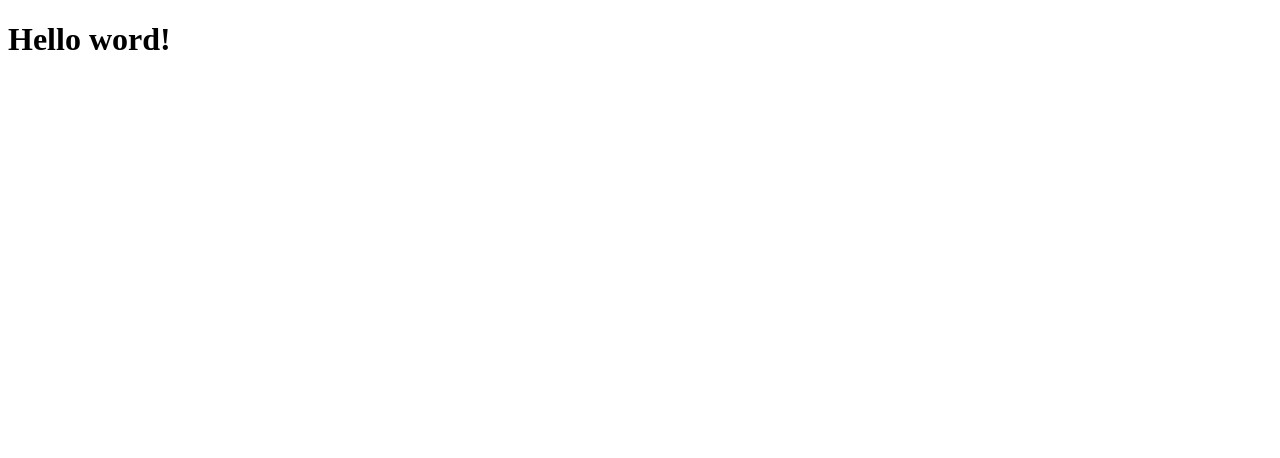
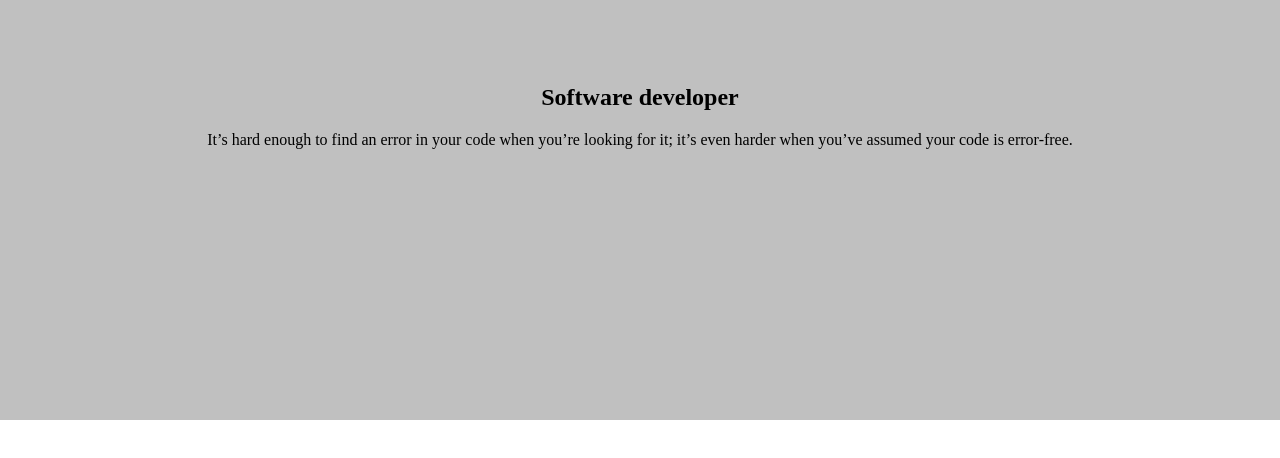
Before and after one commit to bizip/challenge2, a plain HTML site: page index.html in a window 1280 px wide. Drawn offline with Linux system fonts and the light colour scheme.

Commit message:
ft(Add header):
-Add title
-Add paragrath

[done]

```diff
--- a/index.html
+++ b/index.html
@@ -1,12 +1,23 @@
 <!DOCTYPE html>
 <html lang="en">
+
 <head>
     <meta charset="UTF-8">
     <meta http-equiv="X-UA-Compatible" content="IE=edge">
     <meta name="viewport" content="width=device-width, initial-scale=1.0">
     <title>Document</title>
+    <link rel="stylesheet" href="./main.css">
 </head>
+
 <body>
-    <h1>Hello word!</h1>
+    <header id="welcome-section">
+        <section >
+            <h1 class="header-title">Software developer</h1>
+            <p class="header-paragrath">It’s hard enough to find an error in your code when you’re looking for it; it’s even harder when you’ve assumed your code is error-free.
+
+            </p>
+        </section>
+    </header>
 </body>
+
 </html>
--- /dev/null
+++ b/main.css
@@ -0,0 +1,18 @@
+*{
+    margin: 0;
+    padding: 0;
+}
+header{
+    background-color: silver;
+    height: 50vh;
+  text-align: center;
+}
+.header-title{
+    padding-top: 4rem;
+}
+.header-paragrath{
+    padding: 20px;
+}
+#welcome-section{
+    padding-top: 20px;
+}
```
